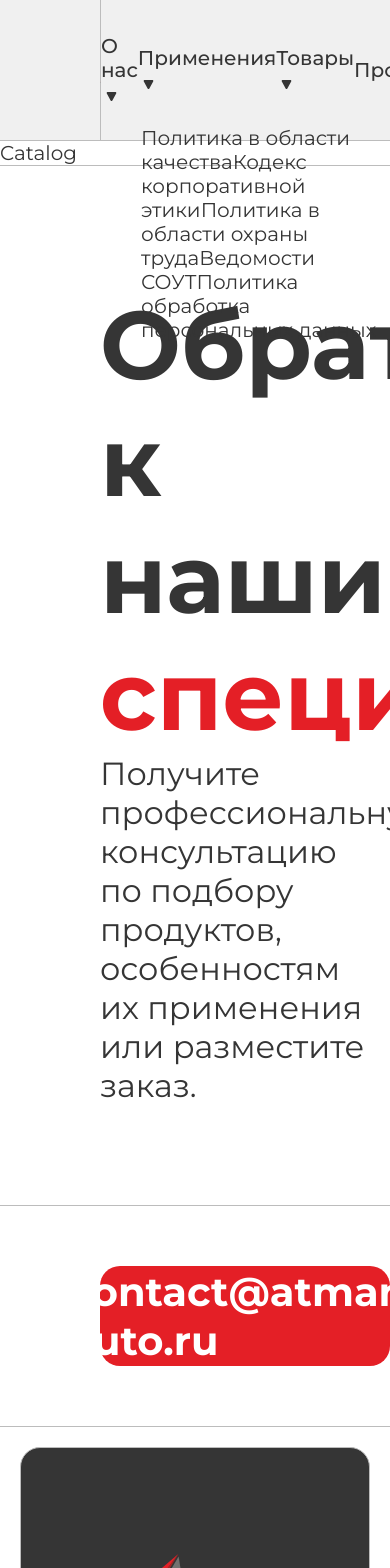
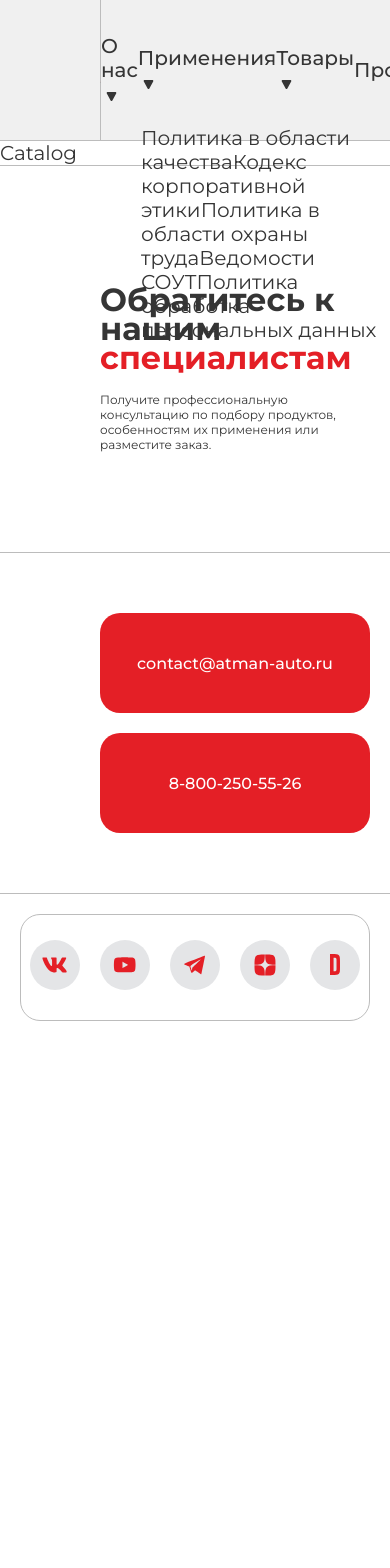
Before and after one commit to Miracreative/Atman-Auto, a Next.js app: page / in a window 390 px wide. Shown: the top 1568 px of the page. After the commit the page ends 1041 px from the top, so only its background shows below. Built offline with nearby package versions, Linux system fonts and the light colour scheme.

Commit message:
some adaptive footer

```diff
--- a/src/components/Footer/Footer.module.scss
+++ b/src/components/Footer/Footer.module.scss
@@ -6,6 +6,8 @@
 	.title {
 		font-size: 96px;
 		font-weight: 700;
+		line-height: 0.9;
+		margin-bottom: 20px;
 		& span {
 			color: #E41F26;
 		}
@@ -21,7 +23,7 @@
 	.contacts {
 		display: flex;
 		gap: 20px;
-		padding: 60px 0 60px 100px;
+		padding: 60px 20px 60px 100px;
 		border-bottom: 1px solid #BCBCBC;
 		border-top: 1px solid #BCBCBC;
 	}
@@ -123,3 +125,43 @@
 	.socialLink:hover svg circle {
 		fill: #5E5E5E;
 	}
+
+
+	@media (max-width:1600px) {
+		.logoWrap {
+			padding: 0 40px;
+		}
+		.columnWrap {
+			margin: 0 40px;
+		}
+	}
+
+
+	@media (max-width:1300px) {
+
+	}
+
+	@media (max-width:1024px) {
+		.title {
+			font-size: 32px;
+		}
+		.text {
+			font-size: 12px;
+		}
+		.contacts {
+			flex-direction: column;
+		}
+		.contactItem {
+			font-size: 16px;
+			font-weight: 500;
+		}
+		.nav {
+			background-color: white;
+		}
+		.topLinks {
+			display: none;
+		}
+		.socialLinks {
+			justify-content: center;
+		}
+	}
```
